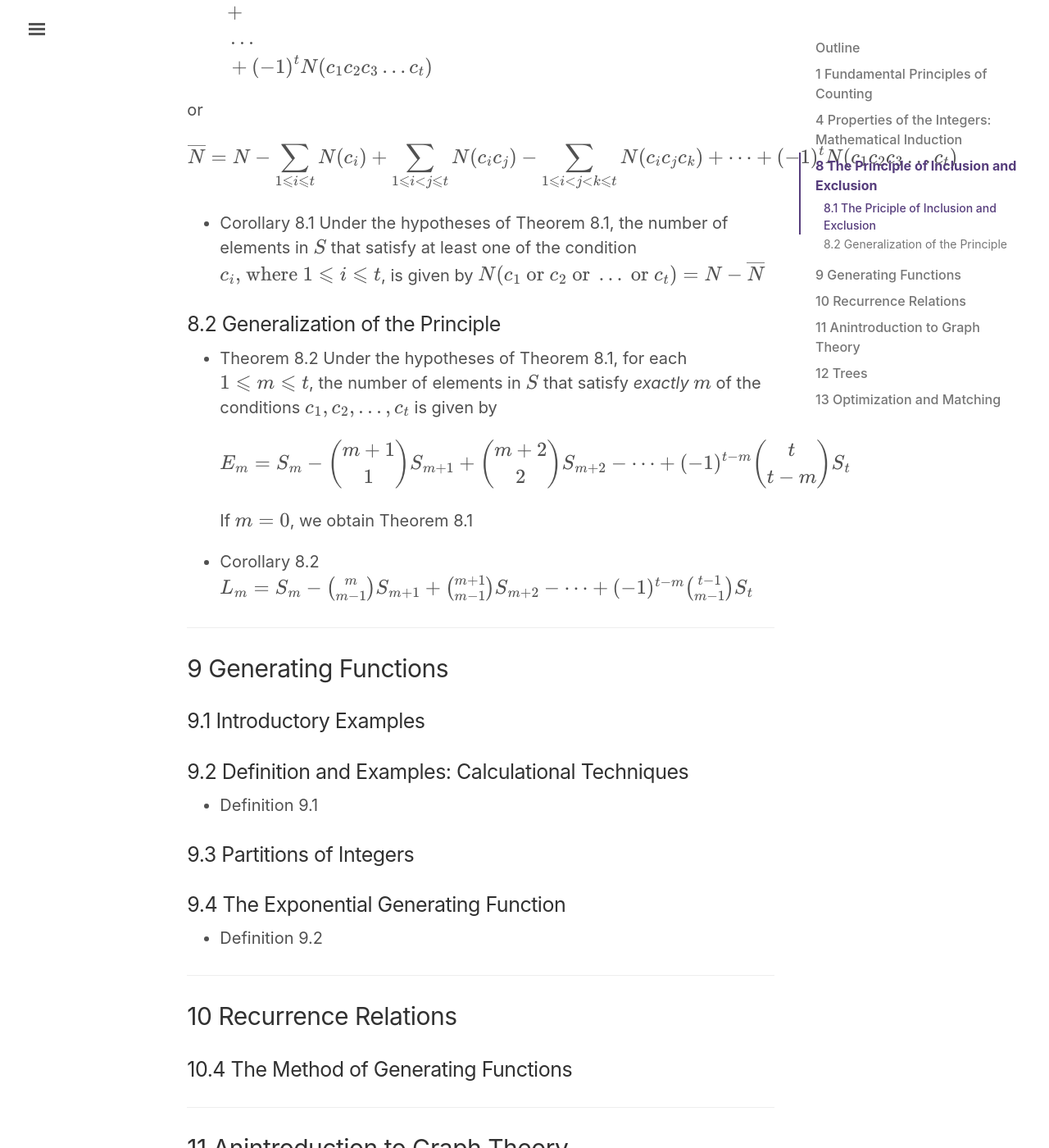
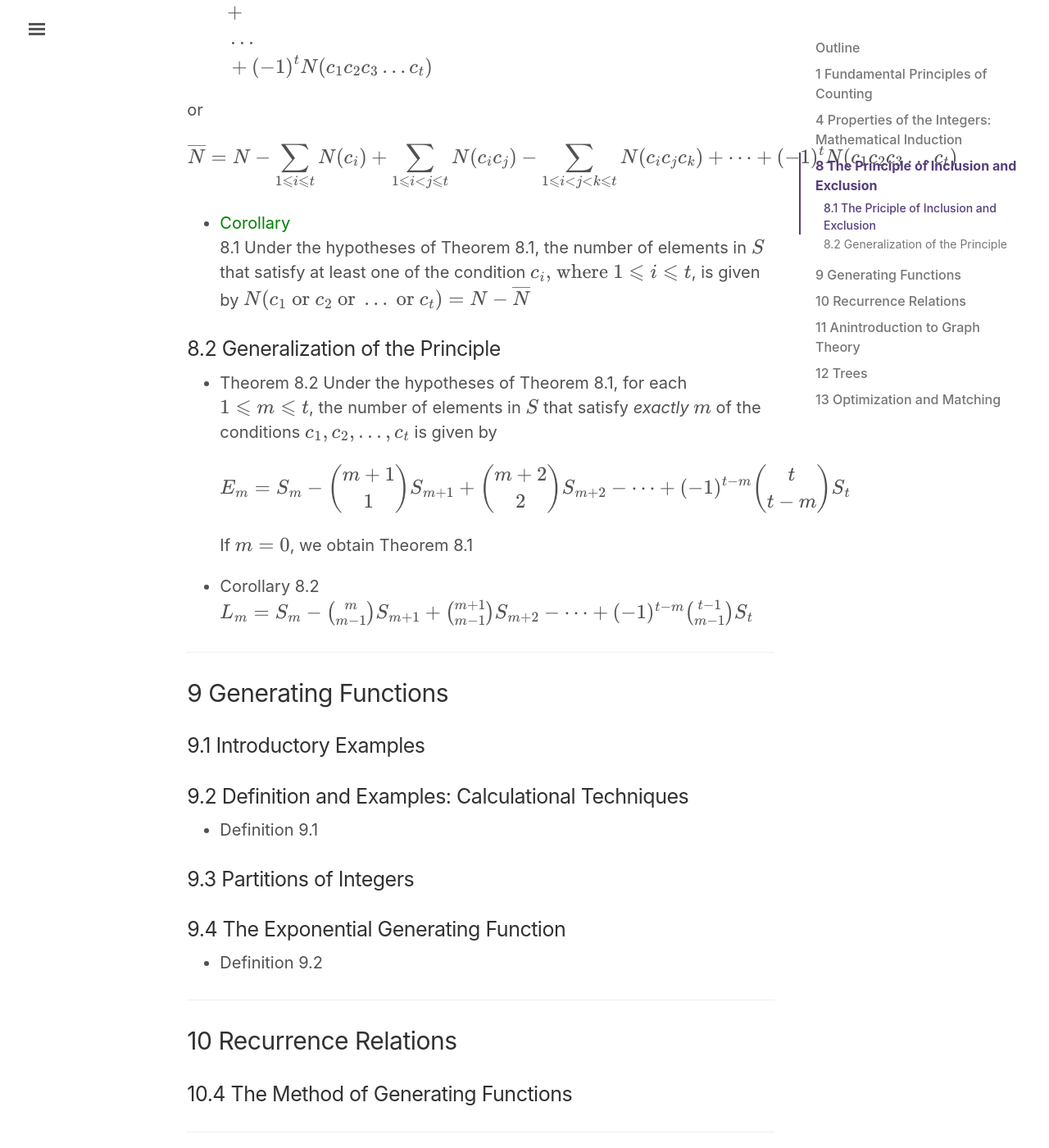
Before and after one commit to lingt-xyz/note, a Jekyll site: the page built from _posts/2018-09-01-COMP339.md, in a window 1280 px wide and 1400 px high, scrolled down 6750 px. Shown: the whole window at 82% size. Built offline with Jekyll 4.4.1, drawn with Linux system fonts in a browser that asks for light colours; formulas are drawn with MathJax 3; comment, search, counter and statistics services are not loaded.

Commit message:
self defined tag

```diff
--- a/_posts/2018-09-01-COMP339.md
+++ b/_posts/2018-09-01-COMP339.md
@@ -247,7 +247,7 @@
 $${% endraw %}
 
 
-* Corollary 8.1 Under the hypotheses of Theorem 8.1, the number of elements in {% raw %}$$S$${%endraw%} that satisfy at least one of the condition {% raw %}$$c_i\text{, where }1\leqslant i\leqslant t$${%endraw%}, is given by {% raw %}$$N(c_1\text{ or }c_2\text{ or }\dots\text{ or } c_t)=N-\overline{N}$${%endraw%}
+* <green>Corollary</green> 8.1 Under the hypotheses of Theorem 8.1, the number of elements in {% raw %}$$S$${%endraw%} that satisfy at least one of the condition {% raw %}$$c_i\text{, where }1\leqslant i\leqslant t$${%endraw%}, is given by {% raw %}$$N(c_1\text{ or }c_2\text{ or }\dots\text{ or } c_t)=N-\overline{N}$${%endraw%}
 
 ### 8.2 Generalization of the Principle
 
--- a/assets/css/syntax.css
+++ b/assets/css/syntax.css
@@ -120,3 +120,7 @@
     padding: 0;
     font-size: 16px;
   }
+
+  green {
+    color: green;
+  }
```
